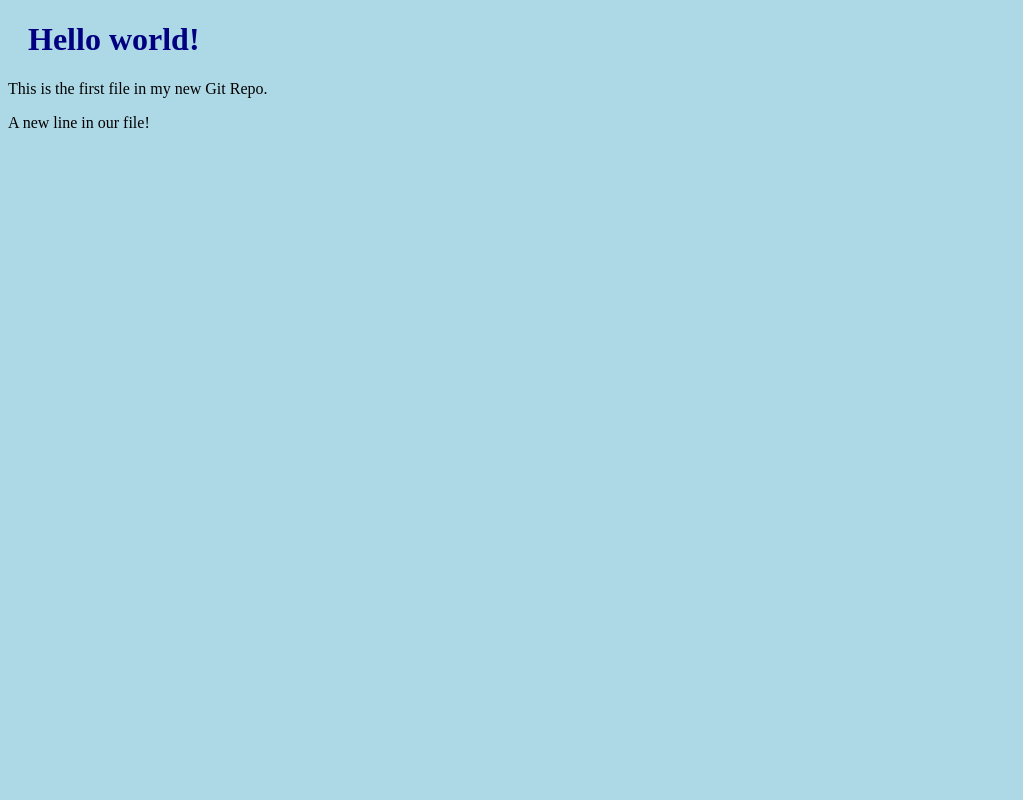
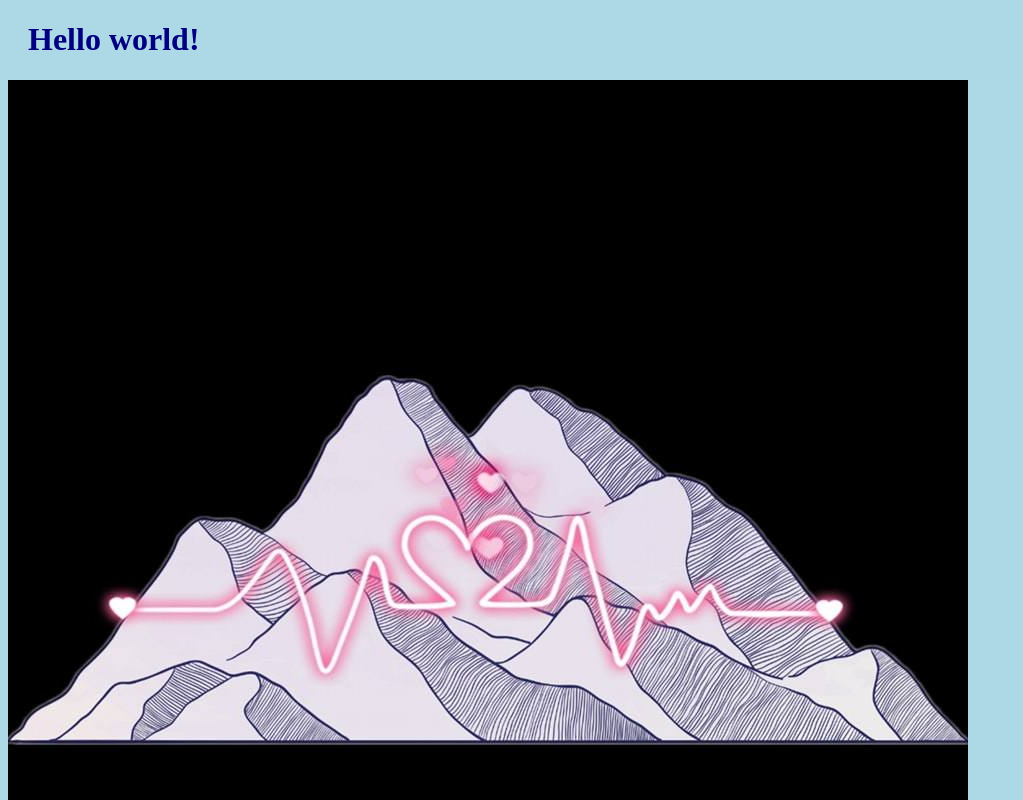
Before and after one commit to Aozea/Hello_World, a plain HTML site: page index.html in a window 1280 px wide. Shown: the top 800 px of the page, without its empty margins (0-1023 px from the left). Drawn offline with Linux system fonts and the light colour scheme.

Commit message:
Add image

```diff
--- a/index.html
+++ b/index.html
@@ -7,6 +7,8 @@
 <body>
 
 <h1>Hello world!</h1>
+<div><img src="helloworld.jpg" alt="Hello World from Space"
+    style="width:100%;max-width:960px"></div>
 <p>This is the first file in my new Git Repo.</p>
 <p>A new line in our file!</p>
 
```
Also changed, not shown: helloworld.jpg (added).
